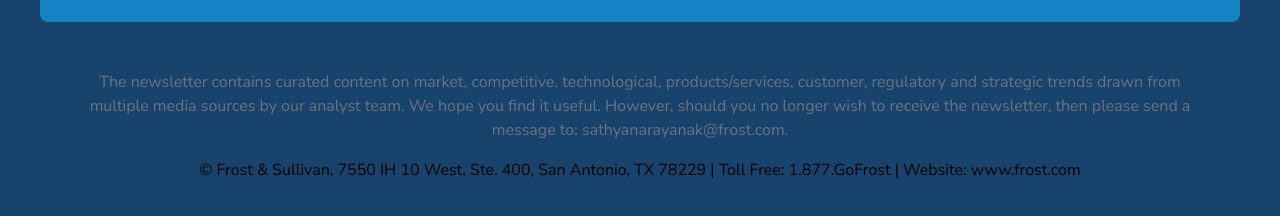
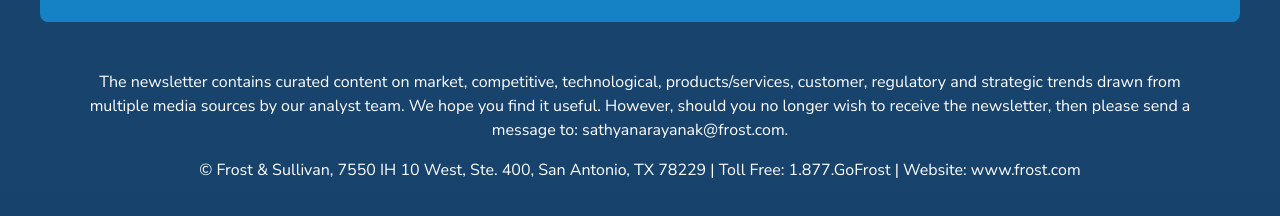
Before and after one commit to I-paul/Newsletter, a React (Vite) app in the folder frontend/: page / in a window 1280 px wide. Shown: the part 9058-9274 px from the top of the page. Built offline with nearby package versions, Linux system fonts and the light colour scheme.

Commit message:
changes
to footer color

```diff
--- a/frontend/src/components/footer/footer.jsx
+++ b/frontend/src/components/footer/footer.jsx
@@ -17,11 +17,11 @@ const Footer = () => {
             transition={{ duration: 0.6 }}
             viewport={{ once: true }}
         >
-            <p className="text-md text-gray-500 mb-4 cursor-default">
+            <p className="text-md text-white mb-4 cursor-default">
                 {content.desc}
                 {content.cancel}
             </p>
-            <div className="flex items-center justify-center space-x-2 mb-4 cursor-default">
+            <div className="flex hover:text-[var(--footer-link-hover)] hover:translate-y-[-2px]  hover:decoration- hover:underline hover:underline-offset-6 text-[var(--footer-text)] duration-75  ease-in items-center justify-center space-x-2 mb-4 cursor-default">
                 {content.Copyright}
             </div>
         </motion.div>
```
